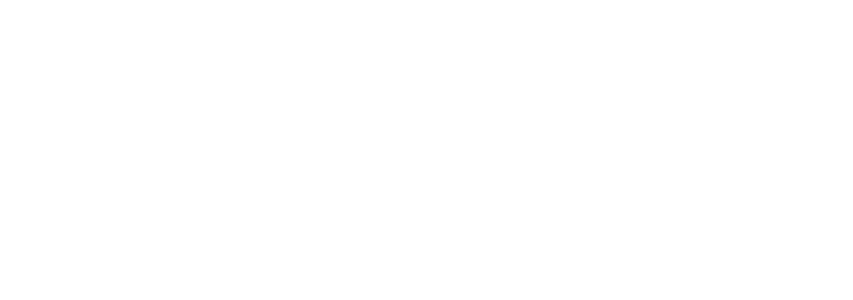
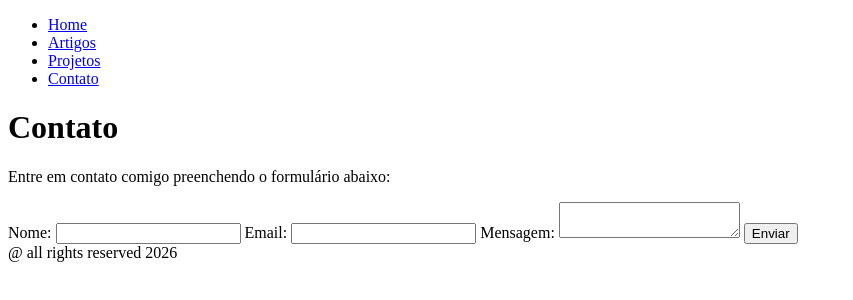
Before and after one commit to DaniloSilva-Dev/Projetos_Estagio, a plain HTML site: page simple website/contato.html in a window 1280 px wide. Shown: the whole page, without its empty margins (0-853 px from the left). Drawn offline with Linux system fonts and the light colour scheme.

Commit message:
Finalizando projeto 2

```diff
--- a/simple website/contato.html
+++ b/simple website/contato.html
@@ -0,0 +1,37 @@
+<!doctype html>
+<html lang="pt-br">
+  <head>
+    <meta charset="UTF-8" />
+    <meta name="viewport" content="width=device-width, initial-scale=1.0" />
+    <title>Contato</title>
+  </head>
+  <body>
+    <header>
+      <nav>
+        <ul>
+          <li><a href="home.html">Home</a></li>
+          <li><a href="artigos.html">Artigos</a></li>
+          <li><a href="projetos.html">Projetos</a></li>
+          <li><a href="contato.html">Contato</a></li>
+        </ul>
+      </nav>
+    </header>
+    <main>
+      <h1>Contato</h1>
+      <p>Entre em contato comigo preenchendo o formulário abaixo:</p>
+      <form action="enviar_contato.php" method="post">
+        <label for="nome">Nome:</label>
+        <input type="text" id="nome" name="nome" required />
+
+        <label for="email">Email:</label>
+        <input type="email" id="email" name="email" required />
+
+        <label for="mensagem">Mensagem:</label>
+        <textarea id="mensagem" name="mensagem" required></textarea>
+
+        <button type="submit">Enviar</button>
+      </form>
+    </main>
+    <footer>@ all rights reserved 2026</footer>
+  </body>
+</html>
--- a/simple website/home.html
+++ b/simple website/home.html
@@ -4,7 +4,7 @@
     <meta charset="UTF-8" />
     <meta name="viewport" content="width=device-width, initial-scale=1.0" />
     <title>Home</title>
-    <link rel="stylesheet" href="style.css" />
+    <link rel="stylesheet" href="" />
   </head>
 
   <body>
```
Also changed, not shown: simple website/artigos.html (+30 -0 lines), simple website/projetos.html (+30 -0 lines).
